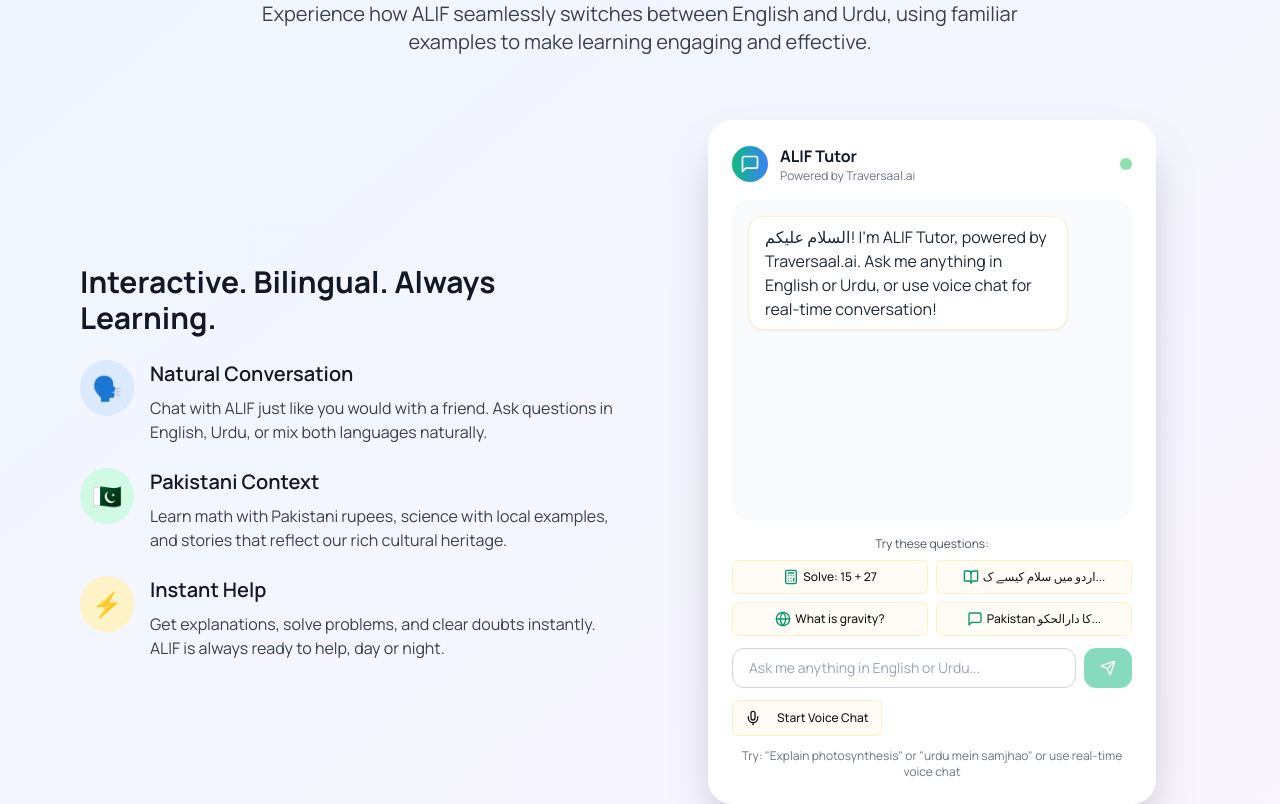
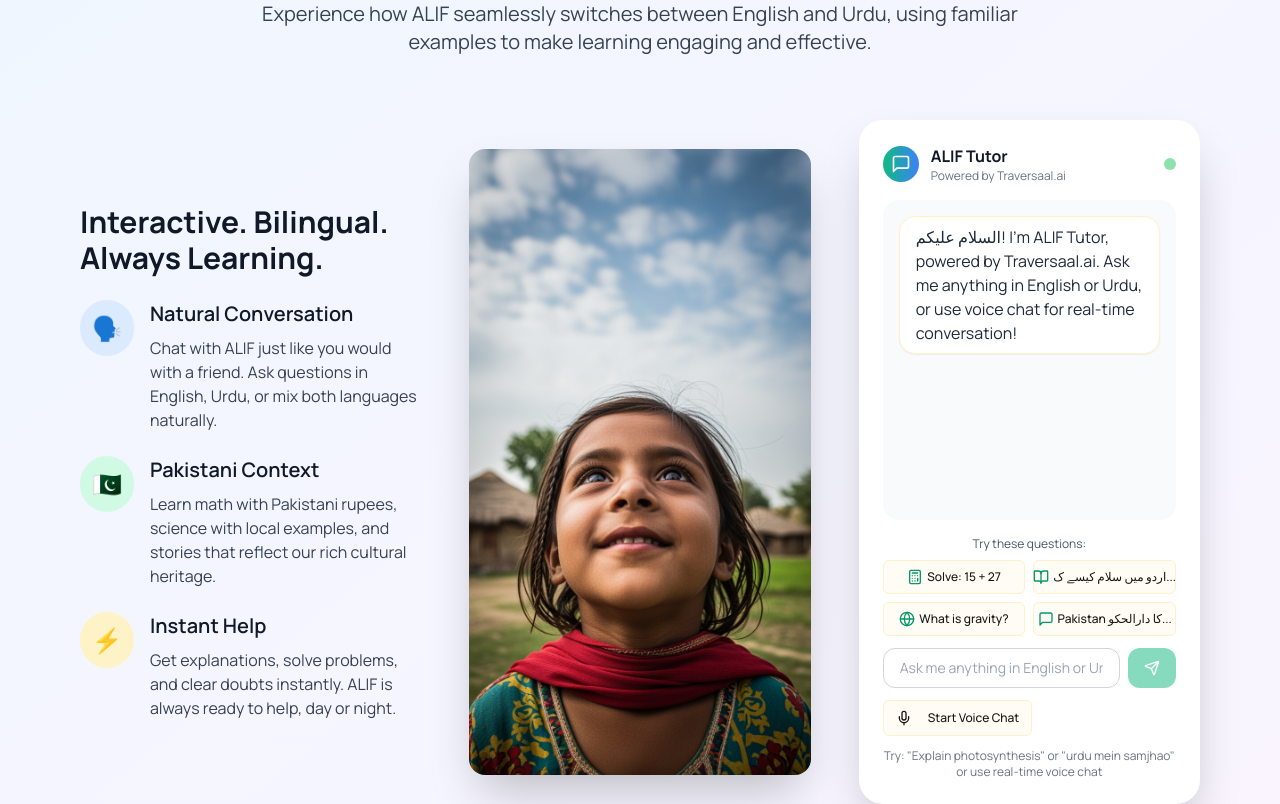
Before and after one commit to hamzafarooq/ilm-khushhal-alif-tutor, a React (Vite) app: page / in a window 1280 px wide. Shown: the part 3580-4384 px from the top of the page. Built offline with nearby package versions, Linux system fonts and the light colour scheme.

Commit message:
Add image to demo section
Added an image next to the ALIF Tutor demo in the demo section.

```diff
--- a/src/components/DemoSection.tsx
+++ b/src/components/DemoSection.tsx
@@ -1,3 +1,4 @@
+
 import { ChatbotDemo } from "./ChatbotDemo";
 
 export const DemoSection = () => {
@@ -15,7 +16,7 @@ export const DemoSection = () => {
           </p>
         </div>
 
-        <div className="grid lg:grid-cols-2 gap-12 items-center">
+        <div className="grid lg:grid-cols-3 gap-12 items-center">
           <div>
             <h3 className="text-3xl font-bold text-gray-900 mb-6">
               Interactive. Bilingual. Always Learning.
@@ -62,6 +63,14 @@ export const DemoSection = () => {
             </div>
           </div>
 
+          <div className="flex justify-center">
+            <img
+              src="/lovable-uploads/273ac8b5-bec1-4443-bf00-ed6c0a7aa7bc.png"
+              alt="Pakistani child looking up with hope and curiosity"
+              className="rounded-2xl shadow-2xl max-w-sm w-full object-cover"
+            />
+          </div>
+
           <ChatbotDemo />
         </div>
       </div>
```
Also changed, not shown: public/lovable-uploads/273ac8b5-bec1-4443-bf00-ed6c0a7aa7bc.png (added).
